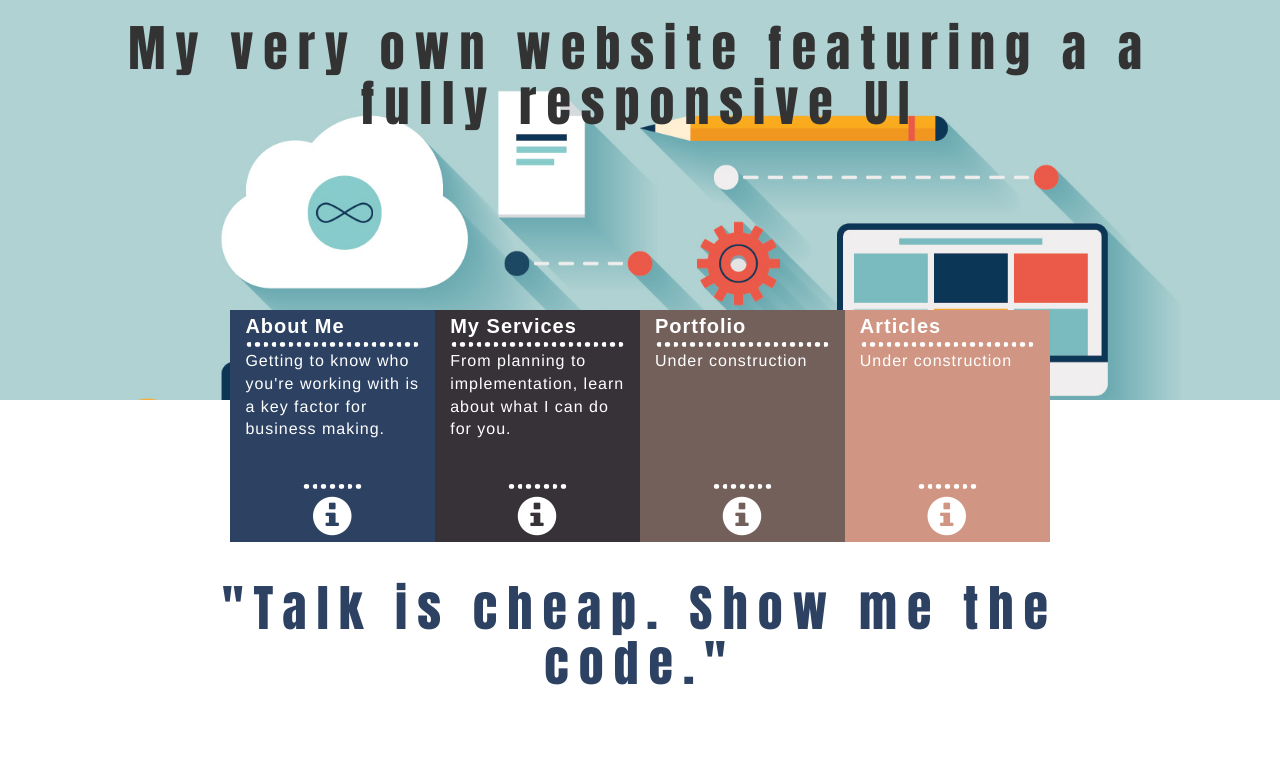
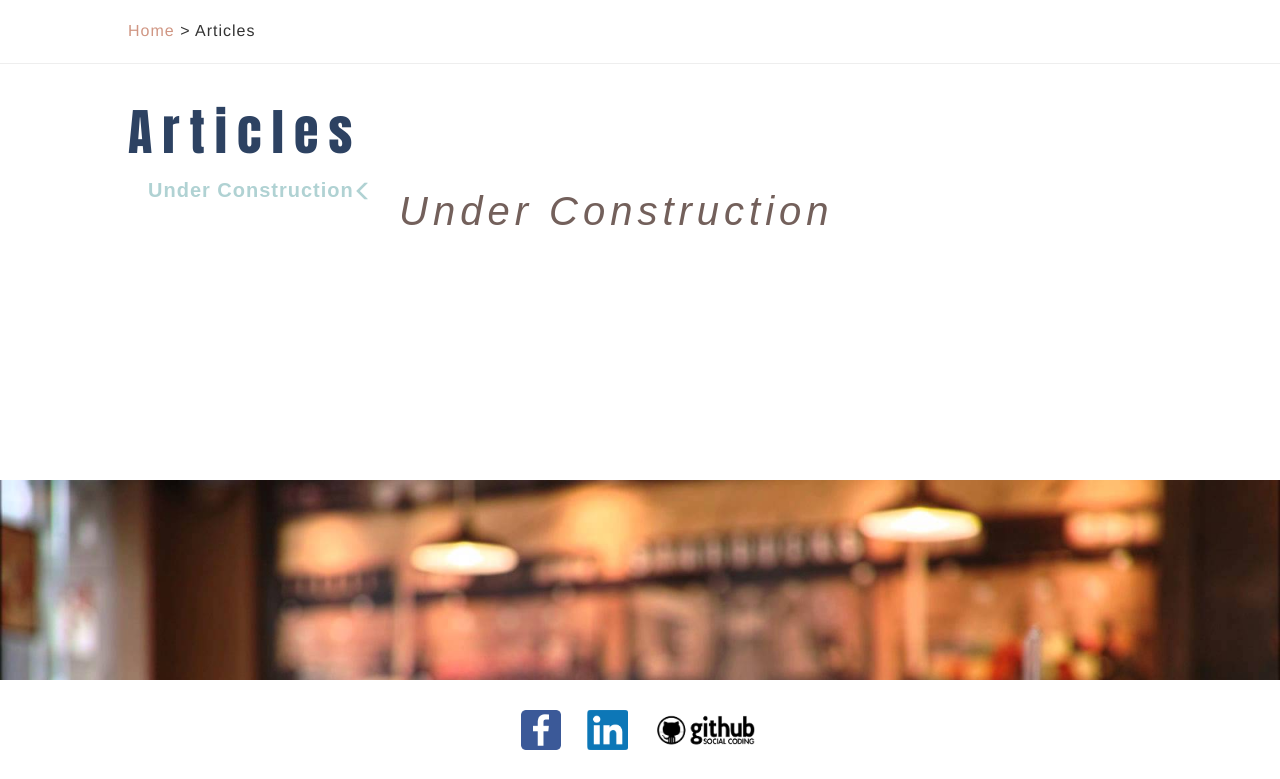
Before and after one commit to Phohawkenics/Phowhawkenics, a Django app: page /articles/ in a window 1280 px wide. Shown: the part 98-877 px from the top of the page. Run offline with Django 3.2, Linux system fonts and the light colour scheme; style sheets or scripts are compiled from the project's sources; some libraries are stand-ins or nearby versions.

Commit message:
Updated content

```diff
--- /dev/null
+++ b/home/templates/articles.html
@@ -0,0 +1,24 @@
+{% extends "base.html" %}
+
+{% load staticfiles %}
+
+{% block content %}
+<div class="row">
+	<div class="breadcrumbs">
+		<a href="/">Home </a> > Articles
+	</div>
+</div>
+<input id="selectedSidebar" type="hidden" value="{{contentName}}">
+<hr>
+<div class="row">
+	<h1>Articles <img class="loading-spinner" style="display: none" src="{% static '/images/loading.gif' %}"></h1>
+	{% include "./common/under-construction-sidebar.html" with sidebarClasses="sidebar-horizontal primary" only %}
+</div>
+
+<div id="pageContent" class="row-wrapper">
+	<div class="row-wrapper under-construction">
+		{% include "./common/under-construction-content.html" %}
+	</div>
+</div>
+
+{% endblock %}
--- /dev/null
+++ b/home/templates/component/articles/sidebar.html
@@ -0,0 +1,5 @@
+<div class="sidebar {{sidebarClasses}}">
+	<div class="whoAmI">
+		<a href="#"><h6>Who am I? <span class="glyphicon glyphicon-menu-left"></span></h6></a>
+	</div>
+</div>
--- a/home/templates/component/home/navigation-menu.html
+++ b/home/templates/component/home/navigation-menu.html
@@ -11,7 +11,7 @@
 			<h6>About Me <span class="glyphicon glyphicon-plus"></span></h6>
 			<div>
 				<p>
-					Getting to know who you're working with is a key factor for business making.
+					Get to know me as I present myself as well as my credentials.
 				</p>
 				 <div><a href="/about"><span class="glyphicon glyphicon-info-sign"></a></div>
 			</div>
@@ -23,7 +23,7 @@
 			<h6>My Services <span class="glyphicon glyphicon-plus"></span></h6>
 			<div>
 				<p>
-					From planning to implementation, learn about what I can do for you.
+					Get informed on the benefits of Websites and WebApps and learn about what I can do for you.
 				</p>
 				<div>
 					<a href="/services"><span class="glyphicon glyphicon-info-sign"></span></a>
@@ -37,7 +37,7 @@
 			<h6>Portfolio <span class="glyphicon glyphicon-plus"></span></h6>
 			<div>
 				<p>
-					Under construction
+					Learn more about the project I've completed.
 				</p>
 				<div><a href="/portfolio"><span class="glyphicon glyphicon-info-sign"></a></div>
 			</div>
@@ -48,7 +48,7 @@
 			<h6>Articles<span class="glyphicon glyphicon-plus"></span></h6>
 			<div>
 				<p>
-					Under construction
+					Read about random stuff that interests me.
 				</p>
 				<div><a href="/articles"><span class="glyphicon glyphicon-info-sign"></a></div>
 			</div>
--- a/home/templates/component/portfolio/sidebar.html
+++ b/home/templates/component/portfolio/sidebar.html
@@ -1,6 +1,9 @@
 <div class="sidebar {{sidebarClasses}}">
 	<div class="phohawkenics">
 		<a href="#"><h6>Phowhawkenics<span class="glyphicon glyphicon-menu-left"></span></h6></a>
+	</div>
+	<div class="rent-ur-stuff">
+		<a href="#"><h6>Rent Your Stuff<span class="glyphicon glyphicon-menu-left"></span></h6></a>
 	</div>
 	<div class="vcha">
 		<a href="#"><h6>Voice Controlled Home Automation<span class="glyphicon glyphicon-menu-left"></span></h6></a>
--- a/home/templates/portfolio.html
+++ b/home/templates/portfolio.html
@@ -19,9 +19,14 @@
 	<div class="row-wrapper phohawkenics">
 		{% include "./content/portfolio/phohawkenics.html" %}
 	</div>
+	<div class="row-wrapper rent-ur-stuff">
+		{% include "./content/portfolio/rent-ur-stuff.html" %}
+	</div>
 	<div class="row-wrapper vcha">
+		{% include "./content/portfolio/vcha.html" %}
 	</div>
 	<div class="row-wrapper rbms">
+		{% include "./content/portfolio/rbms.html" %}
 	</div>
 </div>
 
--- a/home/urls.py
+++ b/home/urls.py
@@ -8,5 +8,5 @@
     url(r'^about/$', views.about, name='about'),
     url(r'^services/$', views.services, name='services'),
     url(r'^portfolio/$', views.portfolio, name='portfolio'),
-    url(r'^articles/$', views.index, name='index'),
+    url(r'^articles/$', views.articles, name='articles'),
 ]
--- a/home/views.py
+++ b/home/views.py
@@ -50,3 +50,17 @@
 	}
 
 	return render(request, 'portfolio.html', context)
+
+def articles(request):
+	contentId = request.GET.get('contentId', '')
+
+	if contentId == "1":
+		contentName = "phohawkenics"
+	else:
+		contentName = "under-construction"
+
+	context = {
+		"contentName": contentName
+	}
+
+	return render(request, 'articles.html', context)
```
Also changed, not shown: home/templates/content/portfolio/rbms.html (added, +7 -0 lines), home/templates/content/portfolio/rent-ur-stuff.html (added, +7 -0 lines), home/templates/content/portfolio/vcha.html (added, +7 -0 lines), 3 other files.
